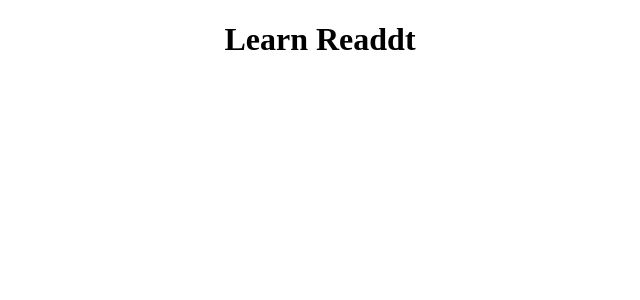
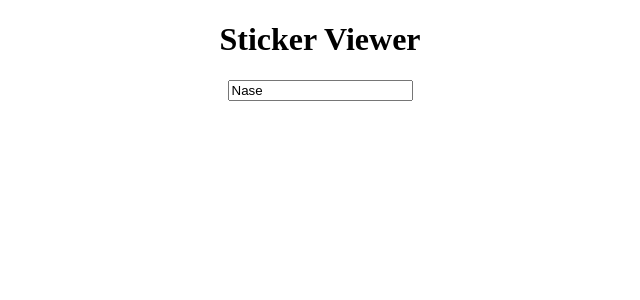
Before and after one commit to yusaySafadi/sticker-viewer, a React (Create React App) app: page / in a window 1280 px wide. Shown: the top 300 px of the page, without its empty margins (320-960 px from the left). Built offline with nearby package versions, Linux system fonts and the light colour scheme.

Commit message:
created Viewer Component

```diff
--- a/src/App.js
+++ b/src/components/App.js
@@ -1,12 +1,15 @@
 
 import './App.css';
+import {Viewer} from "./Viewer";
+
 
 function App() {
   return (
     <div className="App">
+      <h1>Sticker Viewer</h1>
 
+        <Viewer />
 
-          <h1>Learn Readdt</h1>
 
     </div>
   );
--- /dev/null
+++ b/src/components/Viewer.jsx
@@ -0,0 +1,16 @@
+import React,{useState} from 'react'
+
+export const Viewer =() =>{
+    const [currentSticker, setCurrentSticker] = useState("")
+    const[inputValue, setInputValue] = useState("Nase")
+
+    const handleChange = (e) =>{
+        setInputValue(e.target.value)
+    }
+    return (
+        <div>
+            <img src={currentSticker} alt="" />
+            <input type="text" name="" id="" value={inputValue} onChange={handleChange}  />
+        </div>
+    )
+}
--- a/src/index.js
+++ b/src/index.js
@@ -1,6 +1,6 @@
 import React from 'react';
 import ReactDOM from 'react-dom';
-import App from './App';
+import App from './components/App';
 
 
 ReactDOM.render(
```
Also changed, not shown: src/components/App.css (renamed from src/App.css).
